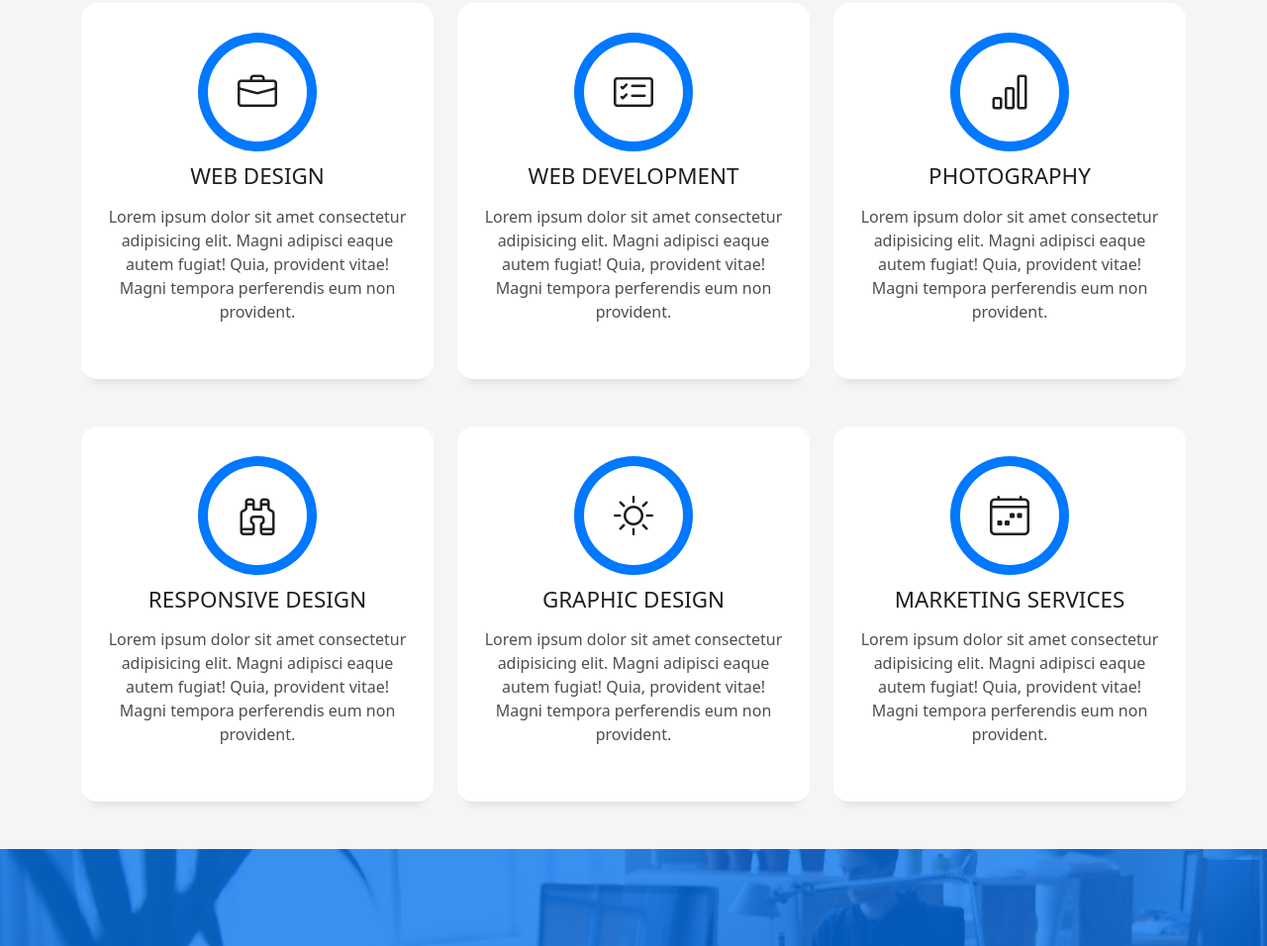
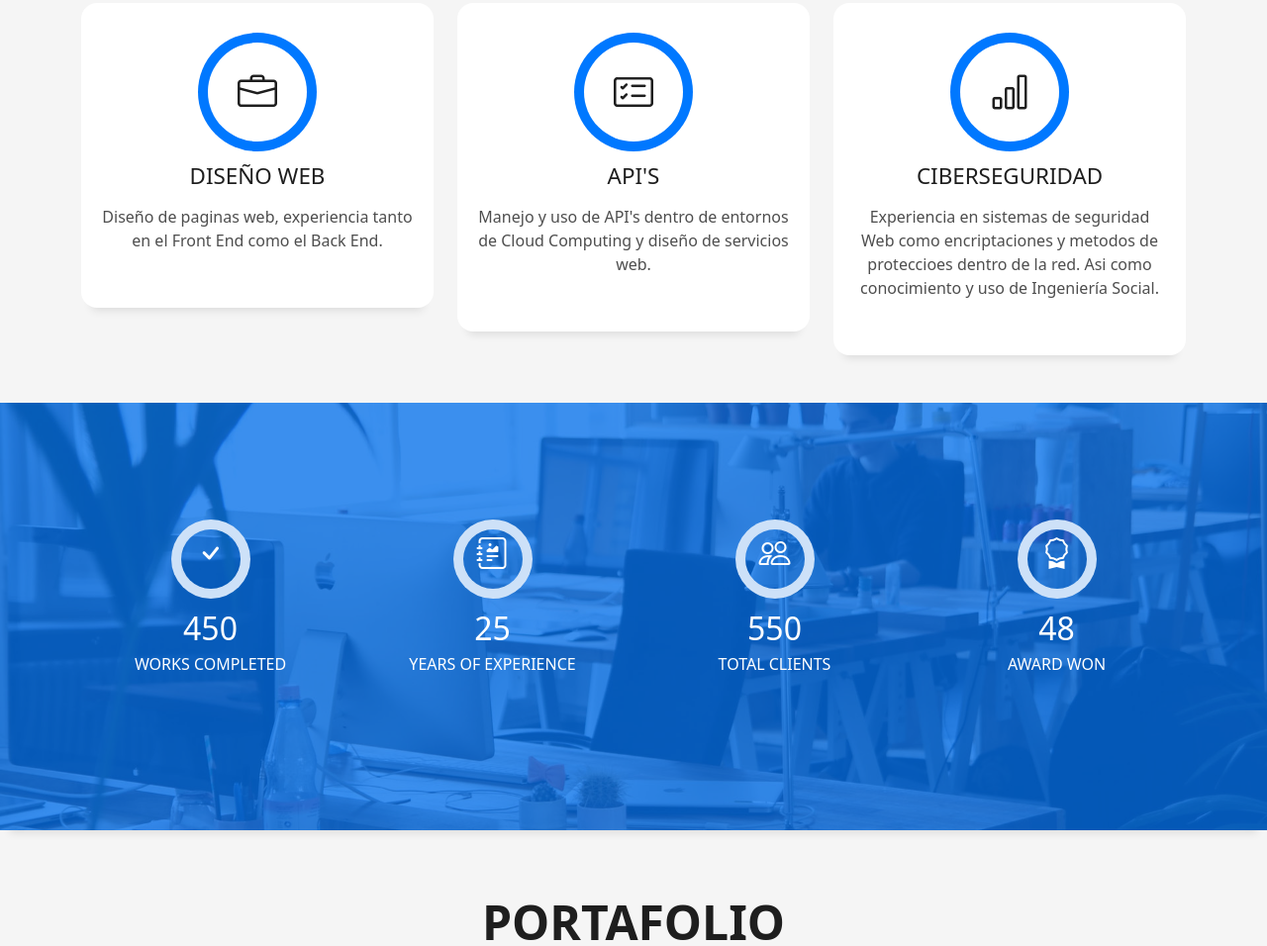
Before and after one commit to AlmiranteMiau/MyResume, a plain HTML site: page index.html in a window 1280 px wide. Shown: the part 1844-2800 px from the top of the page at 99% size. Drawn offline with Linux system fonts and the light colour scheme.

Commit message:
Cambio en Servicios

```diff
--- a/index.html
+++ b/index.html
@@ -108,7 +108,6 @@
                         <p><span class="title-s">Nombre: </span> <span>Miguel Angel Reynoso</span></p>
                         <p><span class="title-s">Perfil: </span> <span>full stack developer</span></p>
                         <p><span class="title-s">Email: </span> <span>migreynoso518@gmail.com</span></p>
-                        <p><span class="title-s">PTelefono: </span> <span>(+52) 558 8064 230</span></p>
                       </div>
                     </div>
                   </div>
@@ -185,11 +184,9 @@
                 <span class="ico-circle"><i class="bi bi-briefcase"></i></span>
               </div>
               <div class="service-content">
-                <h2 class="s-title">Web Design</h2>
+                <h2 class="s-title">Diseño Web</h2>
                 <p class="s-description text-center">
-                  Lorem ipsum dolor sit amet consectetur adipisicing elit. Magni adipisci eaque autem fugiat! Quia,
-                  provident vitae! Magni
-                  tempora perferendis eum non provident.
+                  Diseño de paginas web, experiencia tanto en el Front End como el Back End.
                 </p>
               </div>
             </div>
@@ -200,11 +197,9 @@
                 <span class="ico-circle"><i class="bi bi-card-checklist"></i></span>
               </div>
               <div class="service-content">
-                <h2 class="s-title">Web Development</h2>
+                <h2 class="s-title">API's</h2>
                 <p class="s-description text-center">
-                  Lorem ipsum dolor sit amet consectetur adipisicing elit. Magni adipisci eaque autem fugiat! Quia,
-                  provident vitae! Magni
-                  tempora perferendis eum non provident.
+                  Manejo y uso de API's dentro de entornos de Cloud Computing y diseño de servicios web.
                 </p>
               </div>
             </div>
@@ -215,56 +210,10 @@
                 <span class="ico-circle"><i class="bi bi-bar-chart"></i></span>
               </div>
               <div class="service-content">
-                <h2 class="s-title">Photography</h2>
+                <h2 class="s-title">Ciberseguridad</h2>
                 <p class="s-description text-center">
-                  Lorem ipsum dolor sit amet consectetur adipisicing elit. Magni adipisci eaque autem fugiat! Quia,
-                  provident vitae! Magni
-                  tempora perferendis eum non provident.
-                </p>
-              </div>
-            </div>
-          </div>
-          <div class="col-md-4">
-            <div class="service-box">
-              <div class="service-ico">
-                <span class="ico-circle"><i class="bi bi-binoculars"></i></span>
-              </div>
-              <div class="service-content">
-                <h2 class="s-title">Responsive Design</h2>
-                <p class="s-description text-center">
-                  Lorem ipsum dolor sit amet consectetur adipisicing elit. Magni adipisci eaque autem fugiat! Quia,
-                  provident vitae! Magni
-                  tempora perferendis eum non provident.
-                </p>
-              </div>
-            </div>
-          </div>
-          <div class="col-md-4">
-            <div class="service-box">
-              <div class="service-ico">
-                <span class="ico-circle"><i class="bi bi-brightness-high"></i></span>
-              </div>
-              <div class="service-content">
-                <h2 class="s-title">Graphic Design</h2>
-                <p class="s-description text-center">
-                  Lorem ipsum dolor sit amet consectetur adipisicing elit. Magni adipisci eaque autem fugiat! Quia,
-                  provident vitae! Magni
-                  tempora perferendis eum non provident.
-                </p>
-              </div>
-            </div>
-          </div>
-          <div class="col-md-4">
-            <div class="service-box">
-              <div class="service-ico">
-                <span class="ico-circle"><i class="bi bi-calendar4-week"></i></span>
-              </div>
-              <div class="service-content">
-                <h2 class="s-title">Marketing Services</h2>
-                <p class="s-description text-center">
-                  Lorem ipsum dolor sit amet consectetur adipisicing elit. Magni adipisci eaque autem fugiat! Quia,
-                  provident vitae! Magni
-                  tempora perferendis eum non provident.
+                  Experiencia en sistemas de seguridad Web como encriptaciones y metodos de proteccioes dentro de
+                  la red. Asi como conocimiento y uso de Ingeniería Social.
                 </p>
               </div>
             </div>
```
